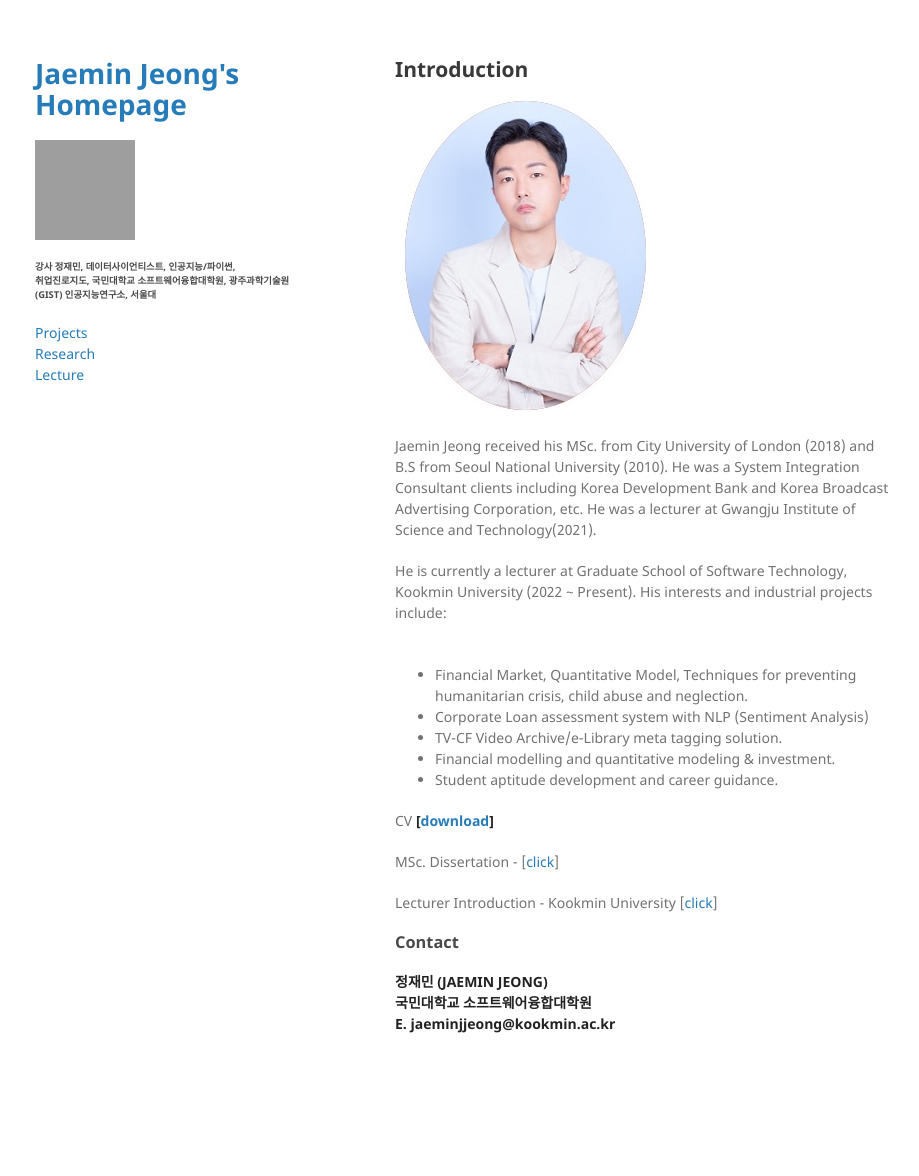
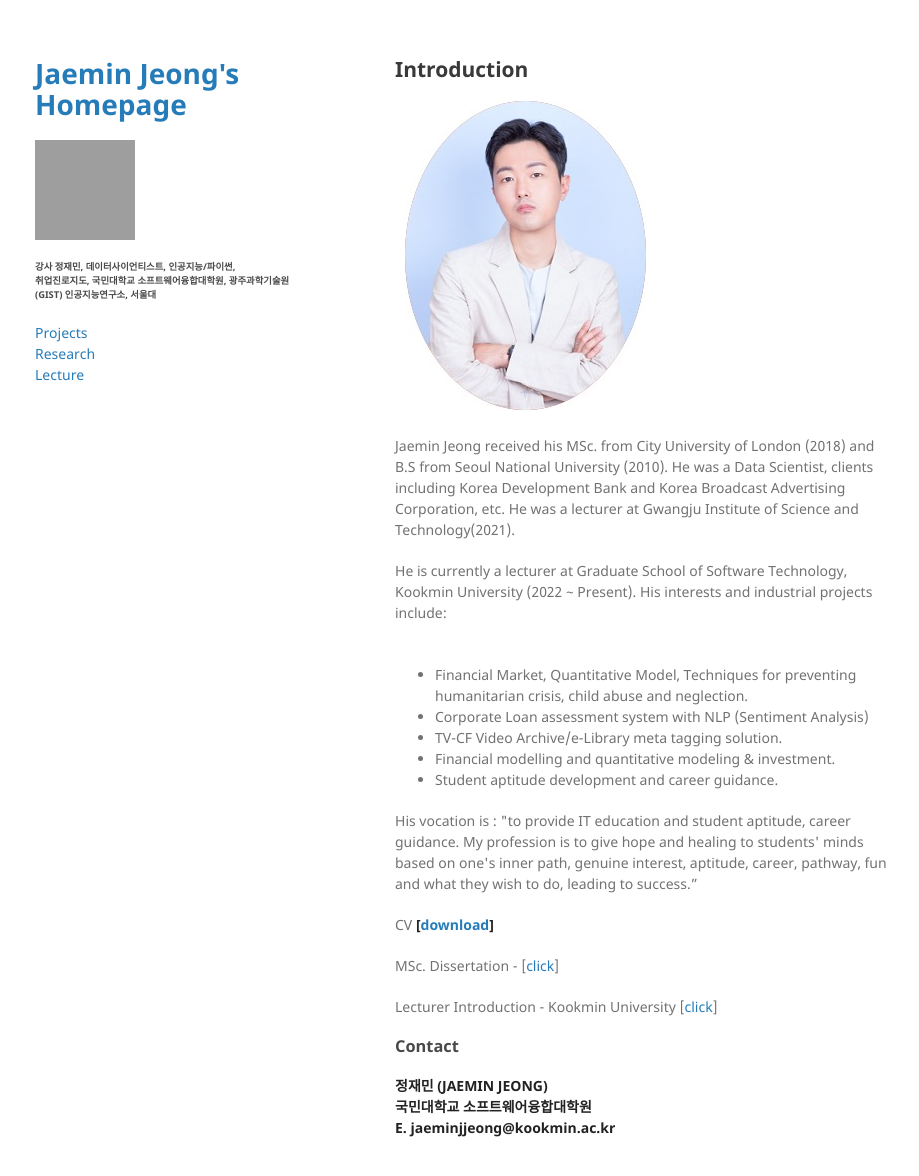
Before and after one commit to jaeminjjung/jaeminjjung.github.io, a Jekyll site: the page built from index.md, in a window 1280 px wide and 1208 px high. Shown: the top 1176 px of the window, without its empty margins (175-1094 px from the left). Built offline with Jekyll 4.4.1, drawn with Linux system fonts in a browser that asks for light colours; our own code applies the rules of GitHub Pages for plain Markdown files; grey boxes are pictures that could not be loaded.

Commit message:
Update index.md

```diff
--- a/index.md
+++ b/index.md
@@ -6,7 +6,7 @@
          <img src="http://raw.githubusercontent.com/jaeminjjung/jaeminjjung.github.io/main/jmjung_portrait.jpeg" alt="" class="wp-image-23" style="padding-left: 10px; padding-bottom: 20px;"/>
     </div>
     <div class="twoColumn">
-         <p>Jaemin Jeong received his MSc. from City University of London (2018) and B.S from Seoul National University (2010). He was a System Integration Consultant clients including Korea Development Bank and Korea Broadcast Advertising Corporation, etc. He was a lecturer at Gwangju Institute of Science and Technology(2021). </p>
+         <p>Jaemin Jeong received his MSc. from City University of London (2018) and B.S from Seoul National University (2010). He was a Data Scientist, clients including Korea Development Bank and Korea Broadcast Advertising Corporation, etc. He was a lecturer at Gwangju Institute of Science and Technology(2021). </p>
 
 <p>He is currently a lecturer at Graduate School of Software Technology, Kookmin University (2022 ~ Present). His  interests and industrial projects include:</p>
 <br/>
@@ -20,6 +20,7 @@
     </div>
 </div>
 
+<p>His vocation is : "to provide IT education and student aptitude, career guidance. My profession is to give hope and healing to students' minds based on one's inner path, genuine interest, aptitude, career, pathway, fun and what they wish to do, leading to success.”</p>
 
 CV <strong>[</strong><strong><a rel="noreferrer noopener" href="https://github.com/dscoool/dscoool.github.io/raw/800ae1022fdfed00fc9a54bb35506215b8f353b2/assets/docs/CV_JAEMIN_JEONG_Instructor.pdf" target="_blank">download</a>]</strong>
 
```
